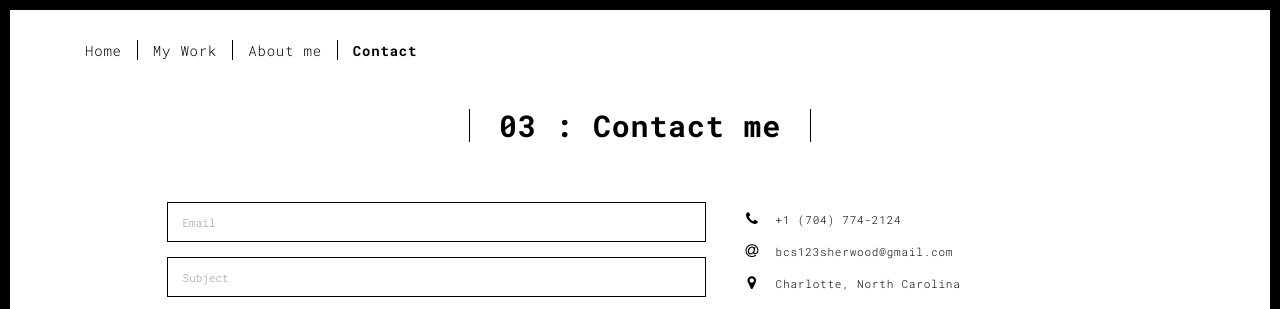
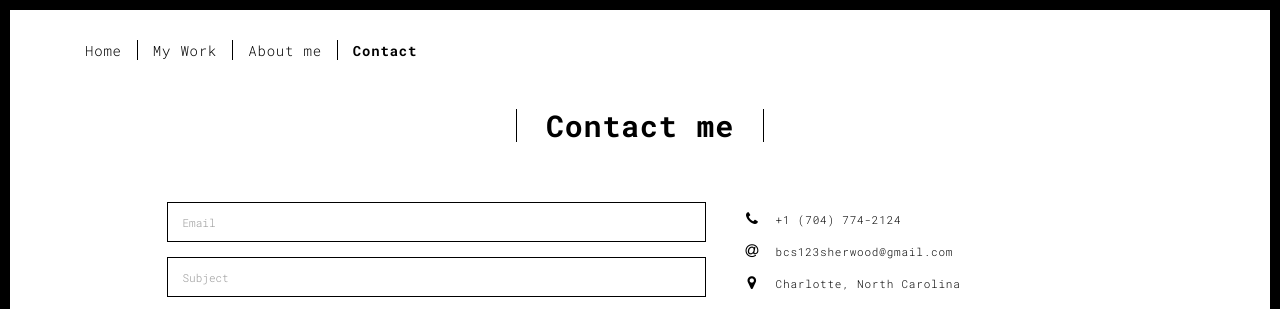
Before and after one commit to bcs123sherwood/MyWebsite, a plain HTML site: page contact.html in a window 1280 px wide. Shown: the top 309 px of the page. Drawn offline with Linux system fonts and the light colour scheme.

Commit message:
Update contact.html

```diff
--- a/contact.html
+++ b/contact.html
@@ -55,7 +55,7 @@
       <div class="row">
         <div class="col-xs-12">
           <div class="section-container-spacer text-center">
-            <h1 class="h2">03 : Contact me</h1>
+            <h1 class="h2">Contact me</h1>
           </div>
 
           <div class="row">
```
